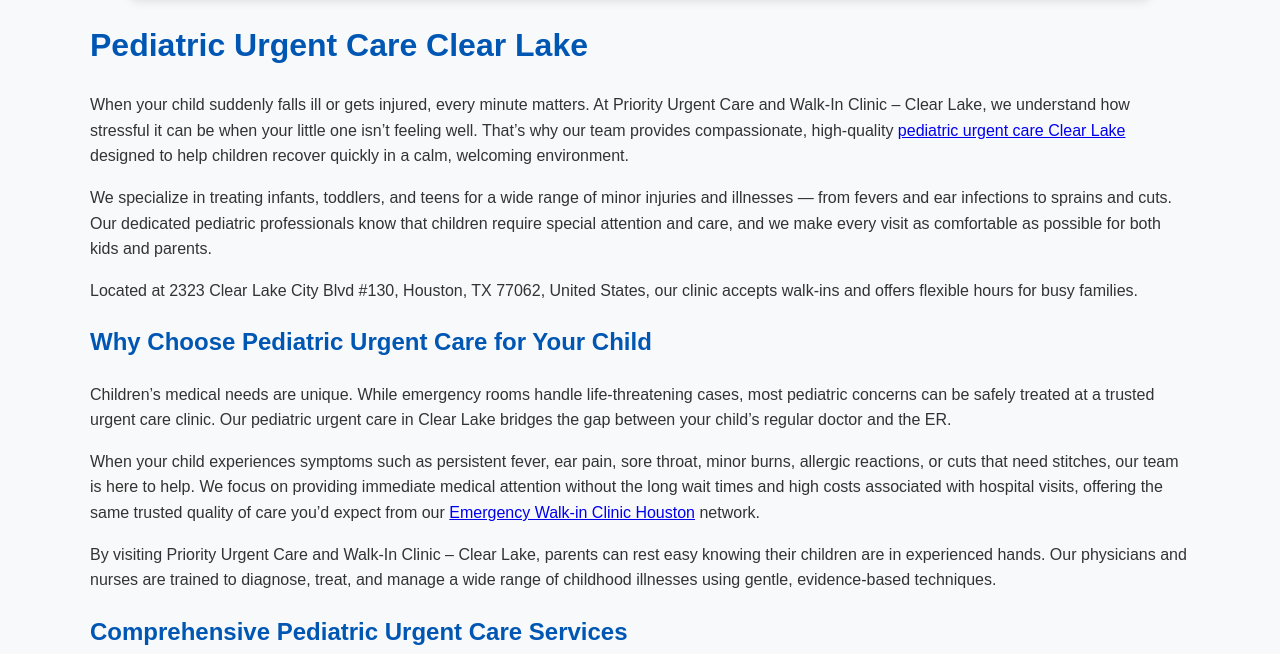
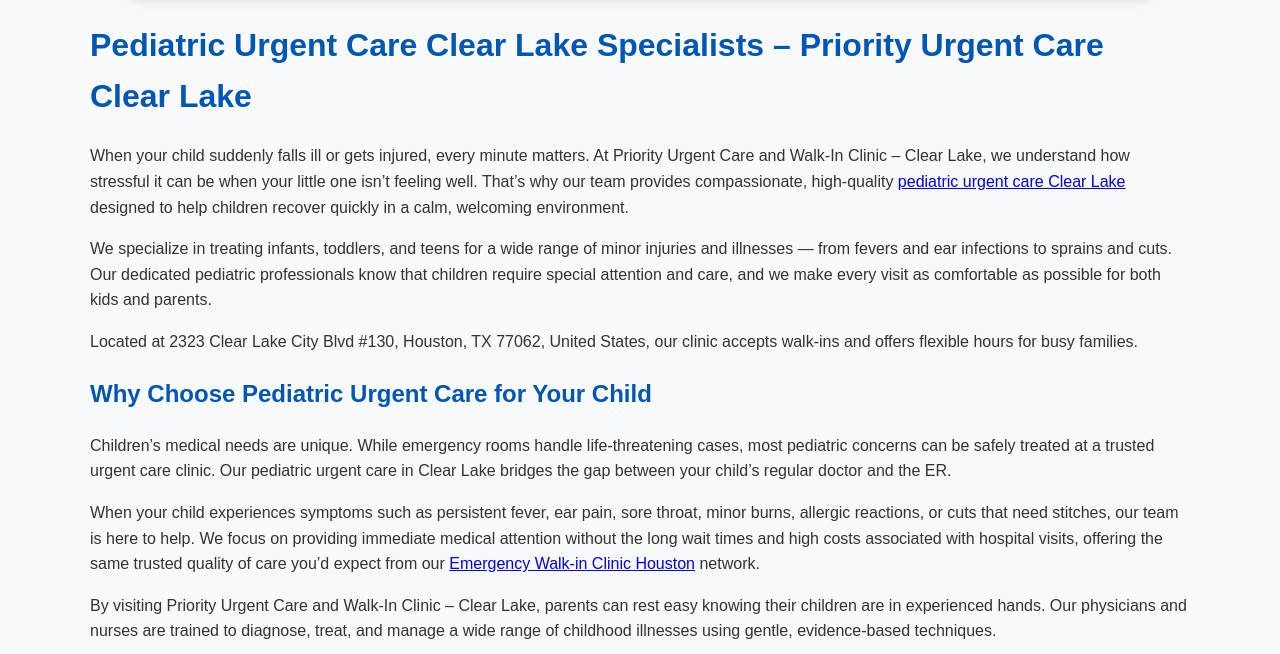
Before and after one commit to priorityurgentcare/pediatric-urgent-care-clear-lake, a plain HTML site: page index.html in a window 1280 px wide. Shown: the part 205-859 px from the top of the page. Drawn offline with Linux system fonts and the light colour scheme.

Commit message:
Update index.html

```diff
--- a/index.html
+++ b/index.html
@@ -88,7 +88,7 @@ footer {
 </section>
 
 <div class="container">
-  <h1>Pediatric Urgent Care Clear Lake</h1>
+  <h1>Pediatric Urgent Care Clear Lake Specialists – Priority Urgent Care Clear Lake</h1>
   <p>When your child suddenly falls ill or gets injured, every minute matters. At Priority Urgent Care and Walk-In Clinic – Clear Lake, we understand how stressful it can be when your little one isn’t feeling well. That’s why our team provides compassionate, high-quality <a href="https://priorityurgentcare.com/services/pediatric-urgent-care/">pediatric urgent care Clear Lake</a> designed to help children recover quickly in a calm, welcoming environment.</p>
 
   <p>We specialize in treating infants, toddlers, and teens for a wide range of minor injuries and illnesses — from fevers and ear infections to sprains and cuts. Our dedicated pediatric professionals know that children require special attention and care, and we make every visit as comfortable as possible for both kids and parents.</p>
```
